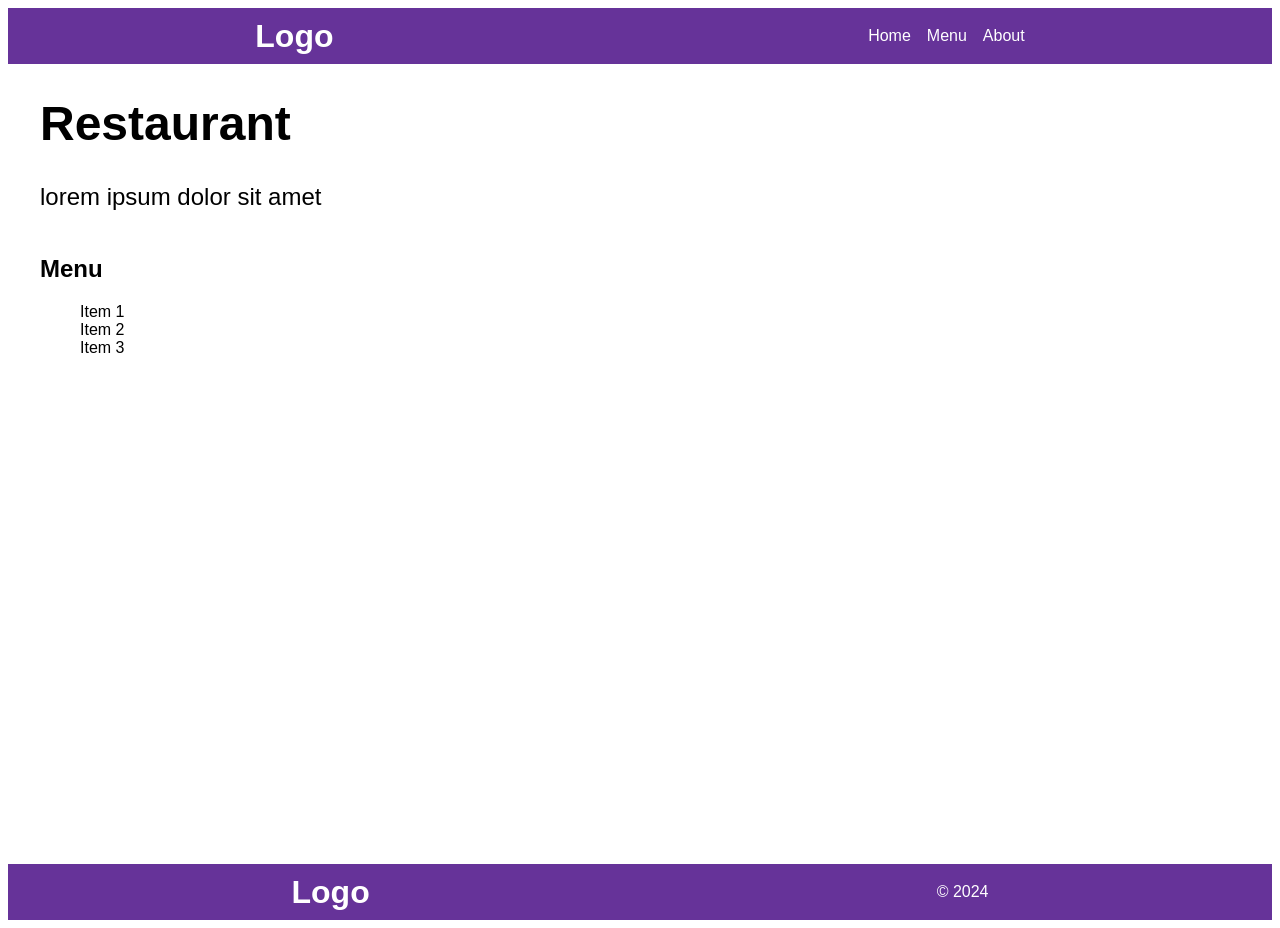
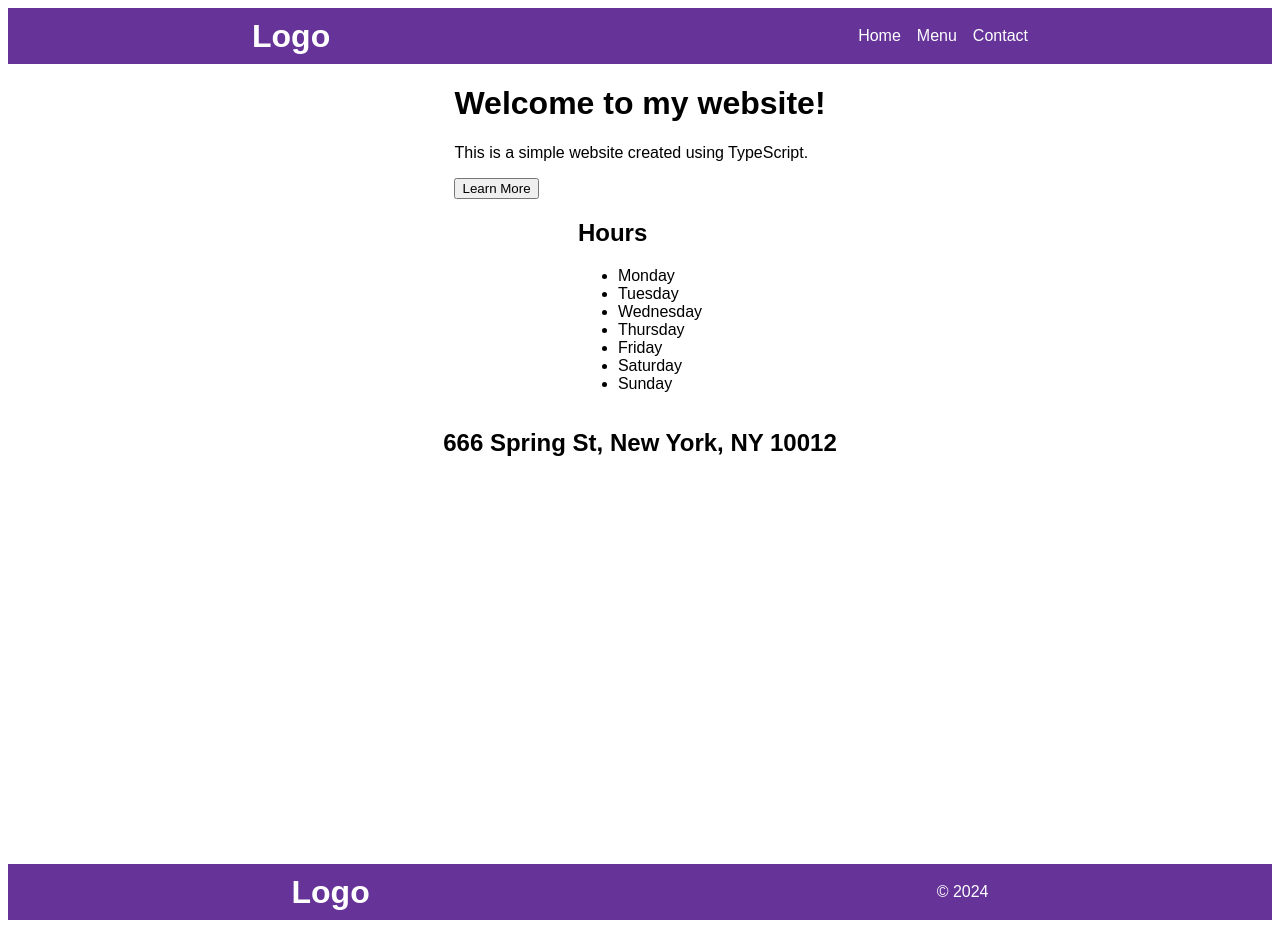
Before and after one commit to realmbs/odin-restaurant-page, a website built with webpack: page dist/index.html in a window 1280 px wide. Built offline with nearby package versions, Linux system fonts and the light colour scheme.

Commit message:
website layout updated

```diff
--- a/src/index.js
+++ b/src/index.js
@@ -3,9 +3,40 @@ var content = document.getElementById('content');
 var footer = document.getElementById('footer');
 var hero = document.createElement('div');
 hero.classList.add('hero');
-hero.innerHTML = "\n  <h1>Restaurant</h1>\n  <p>lorem ipsum dolor sit amet</p>\n  ";
 content.appendChild(hero);
-var menu = document.createElement('div');
-menu.classList.add('menu');
-menu.innerHTML = "\n  <h2>Menu</h2>\n  <ul>\n    <li>Item 1</li>\n    <li>Item 2</li>\n    <li>Item 3</li>\n  </ul>\n  ";
-content.appendChild(menu);
+var heroTitle = document.createElement('h1');
+heroTitle.classList.add('hero__title');
+heroTitle.textContent = 'Welcome to my website!';
+hero.appendChild(heroTitle);
+var heroSubtitle = document.createElement('p');
+heroSubtitle.classList.add('hero__subtitle');
+heroSubtitle.textContent = 'This is a simple website created using TypeScript.';
+hero.appendChild(heroSubtitle);
+var heroButton = document.createElement('button');
+heroButton.classList.add('hero__button');
+heroButton.textContent = 'Learn More';
+hero.appendChild(heroButton);
+var hoursOfOperation = document.createElement('div');
+hoursOfOperation.classList.add('hours__of__operation');
+content.appendChild(hoursOfOperation);
+var hoursTitle = document.createElement('h2');
+hoursTitle.classList.add('hours__title');
+hoursTitle.textContent = 'Hours';
+hoursOfOperation.appendChild(hoursTitle);
+var hoursList = document.createElement('ul');
+hoursList.classList.add('hours__list');
+hoursOfOperation.appendChild(hoursList);
+var days = ['Monday', 'Tuesday', 'Wednesday', 'Thursday', 'Friday', 'Saturday', 'Sunday'];
+days.forEach(function (day) {
+    var listItem = document.createElement('li');
+    listItem.classList.add('hours__list__item');
+    listItem.textContent = day;
+    hoursList.appendChild(listItem);
+});
+var restaurantLocation = document.createElement('div');
+restaurantLocation.classList.add('restaurant__location');
+content.appendChild(restaurantLocation);
+var locationTitle = document.createElement('h2');
+locationTitle.classList.add('location__title');
+locationTitle.textContent = '666 Spring St, New York, NY 10012';
+restaurantLocation.appendChild(locationTitle);
--- a/src/index.ts
+++ b/src/index.ts
@@ -4,20 +4,49 @@ const footer = document.getElementById('footer') as HTMLDivElement;
 
 const hero = document.createElement('div') as HTMLDivElement;
 hero.classList.add('hero');
-hero.innerHTML = `
-  <h1>Restaurant</h1>
-  <p>lorem ipsum dolor sit amet</p>
-  `;
 content.appendChild(hero);
 
-const menu = document.createElement('div') as HTMLDivElement;
-menu.classList.add('menu');
-menu.innerHTML = `
-  <h2>Menu</h2>
-  <ul>
-    <li>Item 1</li>
-    <li>Item 2</li>
-    <li>Item 3</li>
-  </ul>
-  `;
-content.appendChild(menu);
+const heroTitle = document.createElement('h1') as HTMLHeadingElement;
+heroTitle.classList.add('hero__title');
+heroTitle.textContent = 'Welcome to my website!';
+hero.appendChild(heroTitle);
+
+const heroSubtitle = document.createElement('p') as HTMLParagraphElement;
+heroSubtitle.classList.add('hero__subtitle');
+heroSubtitle.textContent = 'This is a simple website created using TypeScript.';
+hero.appendChild(heroSubtitle);
+
+const heroButton = document.createElement('button') as HTMLButtonElement;
+heroButton.classList.add('hero__button');
+heroButton.textContent = 'Learn More';
+hero.appendChild(heroButton);
+
+const hoursOfOperation = document.createElement('div') as HTMLDivElement;
+hoursOfOperation.classList.add('hours__of__operation');
+content.appendChild(hoursOfOperation);
+
+const hoursTitle = document.createElement('h2') as HTMLHeadingElement;
+hoursTitle.classList.add('hours__title');
+hoursTitle.textContent = 'Hours';
+hoursOfOperation.appendChild(hoursTitle);
+
+const hoursList = document.createElement('ul') as HTMLUListElement;
+hoursList.classList.add('hours__list');
+hoursOfOperation.appendChild(hoursList);
+
+const days = ['Monday', 'Tuesday', 'Wednesday', 'Thursday', 'Friday', 'Saturday', 'Sunday'];
+days.forEach((day) => {
+  const listItem = document.createElement('li') as HTMLLIElement;
+  listItem.classList.add('hours__list__item');
+  listItem.textContent = day;
+  hoursList.appendChild(listItem);
+});
+
+const restaurantLocation = document.createElement('div') as HTMLDivElement;
+restaurantLocation.classList.add('restaurant__location');
+content.appendChild(restaurantLocation);
+
+const locationTitle = document.createElement('h2') as HTMLHeadingElement;
+locationTitle.classList.add('location__title');
+locationTitle.textContent = '666 Spring St, New York, NY 10012';
+restaurantLocation.appendChild(locationTitle);
--- a/style.css
+++ b/style.css
@@ -39,18 +39,12 @@
   display: flex;
   flex-direction: column;
   justify-content: flex-start;
-  align-items: flex-start;
+  align-items: center;
   padding-left: 2rem;
   padding-right: 2rem;
 }
 
-.hero {
-  font-size: 1.5rem;
-}
 
-.menu ul li {
-  list-style: none;
-}
 
 /* footer */
 
```
Also changed, not shown: dist/index.html, dist/main.js.
